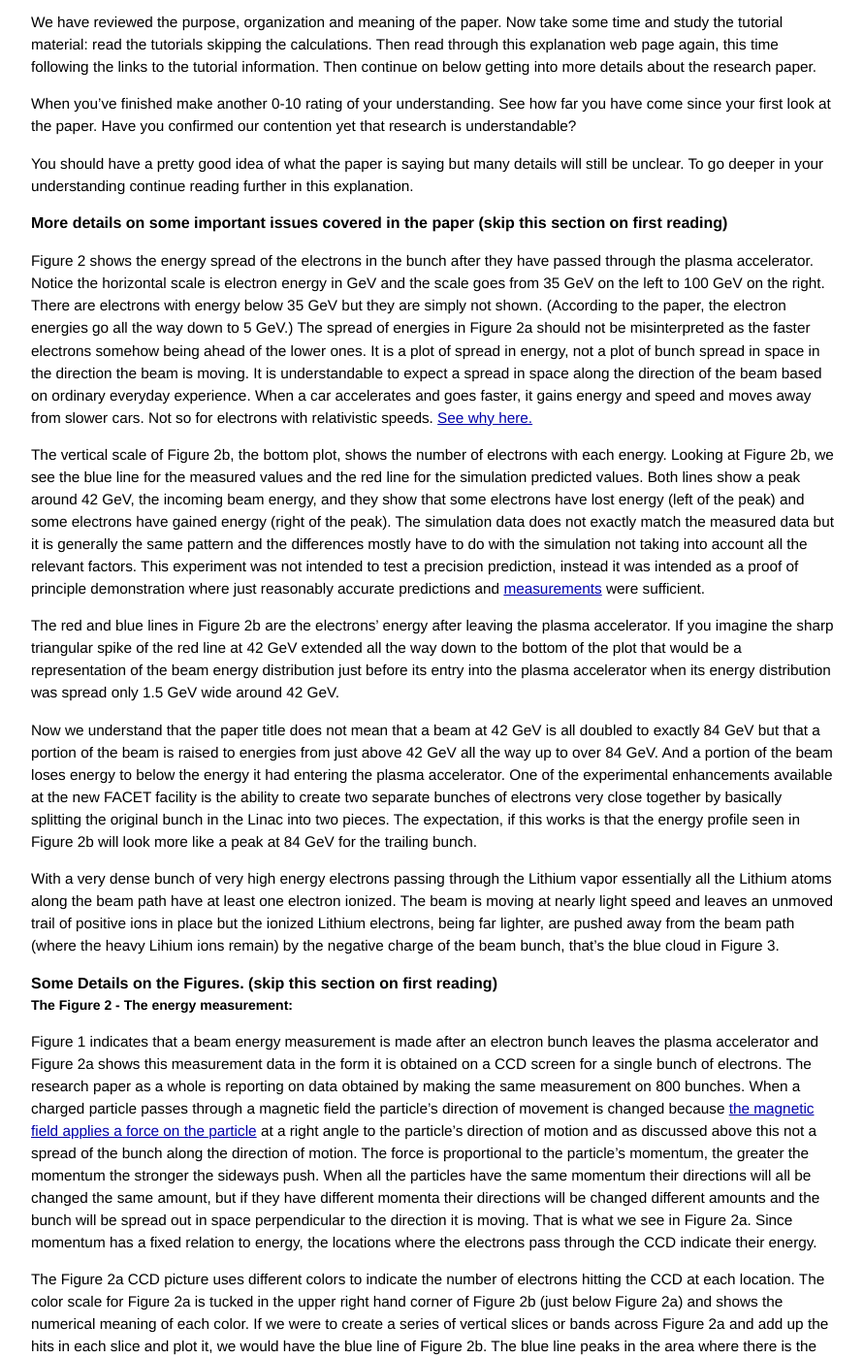
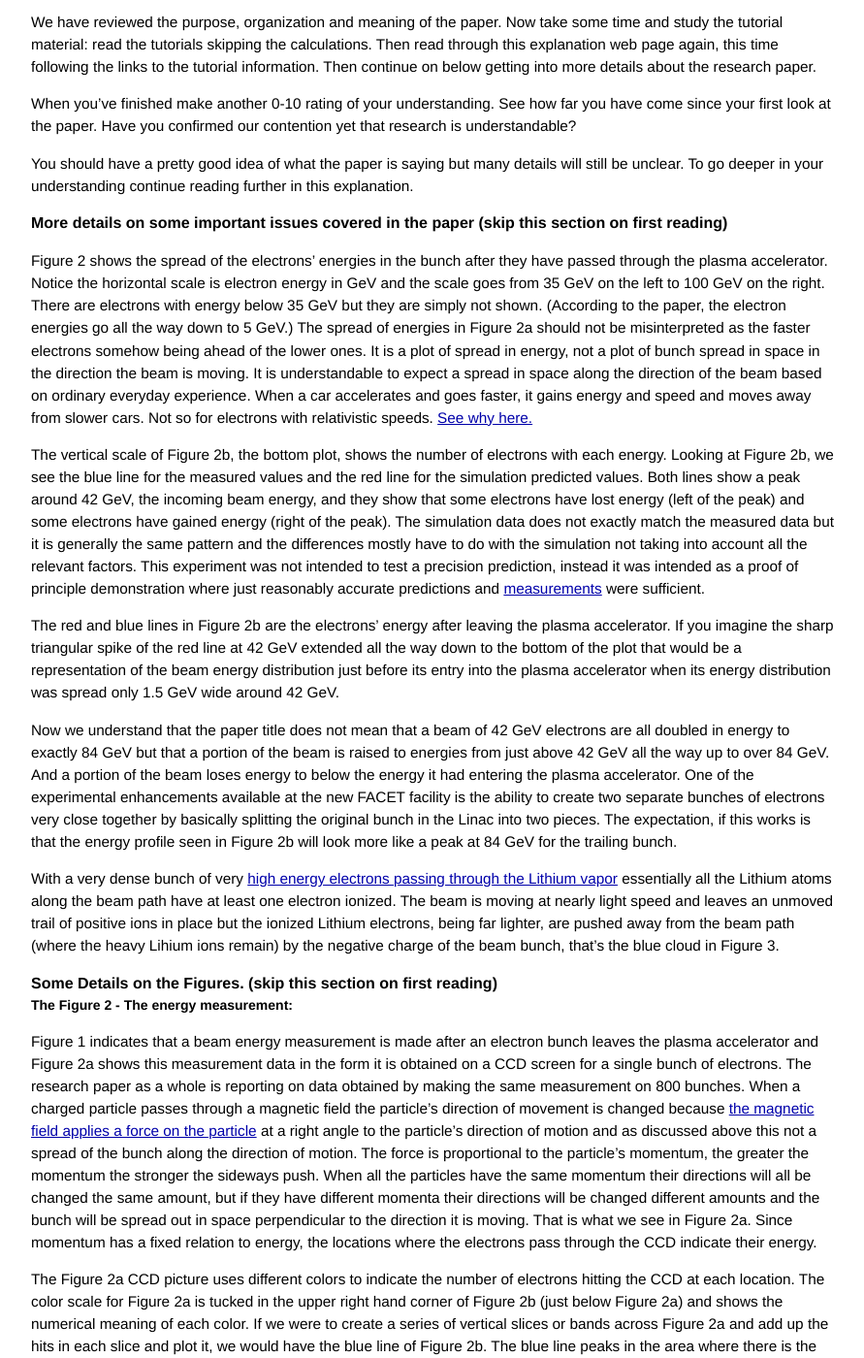
Before and after one commit to grbfacet/facet, a Jekyll site: the page built from energy-doubling-explained.md, in a window 1280 px wide and 1400 px high, scrolled down 6275 px. Shown: the whole window at 97% size, without its empty margins (193-1084 px from the left). Built offline with Jekyll 4.4.1, drawn with Linux system fonts in a browser that asks for light colours.

Commit message:
Update energy-doubling-explained.md

```diff
--- a/energy-doubling-explained.md
+++ b/energy-doubling-explained.md
@@ -138,15 +138,15 @@ You should have a pretty good idea of what the paper is saying but many details
 
 #### More details on some important issues covered in the paper (skip this section on first reading)
 
-Figure 2 shows the energy spread of the electrons in the bunch after they have passed through the plasma accelerator. Notice the horizontal scale is electron energy in GeV and the scale goes from 35 GeV on the left to 100 GeV on the right. There are electrons with energy below 35 GeV but they are simply not shown. (According to the paper, the electron energies go all the way down to 5 GeV.) The spread of energies in Figure 2a should not be misinterpreted as the faster electrons somehow being ahead of the lower ones. It is a plot of spread in energy, not a plot of bunch spread in space in the direction the beam is moving. It is understandable to expect a spread in space along the direction of the beam based on ordinary everyday experience. When a car accelerates and goes faster, it gains energy and speed and moves away from slower cars. Not so for electrons with relativistic speeds. [See why here.](/relativity-tutorial.html#the-electron-bunch-stays-together-in-the-plasma-accelerator)
+Figure 2 shows the spread of the electrons' energies in the bunch after they have passed through the plasma accelerator. Notice the horizontal scale is electron energy in GeV and the scale goes from 35 GeV on the left to 100 GeV on the right. There are electrons with energy below 35 GeV but they are simply not shown. (According to the paper, the electron energies go all the way down to 5 GeV.) The spread of energies in Figure 2a should not be misinterpreted as the faster electrons somehow being ahead of the lower ones. It is a plot of spread in energy, not a plot of bunch spread in space in the direction the beam is moving. It is understandable to expect a spread in space along the direction of the beam based on ordinary everyday experience. When a car accelerates and goes faster, it gains energy and speed and moves away from slower cars. Not so for electrons with relativistic speeds. [See why here.](/relativity-tutorial.html#the-electron-bunch-stays-together-in-the-plasma-accelerator)
 
 The vertical scale of Figure 2b, the bottom plot, shows the number of electrons with each energy. Looking at Figure 2b, we see the blue line for the measured values and the red line for the simulation predicted values. Both lines show a peak around 42 GeV, the incoming beam energy, and they show that some electrons have lost energy (left of the peak) and some electrons have gained energy (right of the peak). The simulation data does not exactly match the measured data but it is generally the same pattern and the differences mostly have to do with the simulation not taking into account all the relevant factors. This experiment was not intended to test a precision prediction, instead it was intended as a proof of principle demonstration where just reasonably accurate predictions and [measurements](/principles-of-physics-tutorial.html#theories-and-measurement-errors) were sufficient.
 
 The red and blue lines in Figure 2b are the electrons’ energy after leaving the plasma accelerator. If you imagine the sharp triangular spike of the red line at 42 GeV extended all the way down to the bottom of the plot that would be a representation of the beam energy distribution just before its entry into the plasma accelerator when its energy distribution was spread only 1.5 GeV wide around 42 GeV.
 
-Now we understand that the paper title does not mean that a beam at 42 GeV is all doubled to exactly 84 GeV but that a portion of the beam is raised to energies from just above 42 GeV all the way up to over 84 GeV. And a portion of the beam loses energy to below the energy it had entering the plasma accelerator. One of the experimental enhancements available at the new FACET facility is the ability to create two separate bunches of electrons very close together by basically splitting the original bunch in the Linac into two pieces. The expectation, if this works is that the energy profile seen in Figure 2b will look more like a peak at 84 GeV for the trailing bunch.
+Now we understand that the paper title does not mean that a beam of 42 GeV electrons are all doubled in energy to exactly 84 GeV but that a portion of the beam is raised to energies from just above 42 GeV all the way up to over 84 GeV. And a portion of the beam loses energy to below the energy it had entering the plasma accelerator. One of the experimental enhancements available at the new FACET facility is the ability to create two separate bunches of electrons very close together by basically splitting the original bunch in the Linac into two pieces. The expectation, if this works is that the energy profile seen in Figure 2b will look more like a peak at 84 GeV for the trailing bunch.
 
-With a very dense bunch of very high energy electrons passing through the Lithium vapor essentially all the Lithium atoms along the beam path have at least one electron ionized. The beam is moving at nearly light speed and leaves an unmoved trail of positive ions in place but the ionized Lithium electrons, being far lighter, are pushed away from the beam path (where the heavy Lihium ions remain) by the negative charge of the beam bunch, that’s the blue cloud in Figure 3.
+With a very dense bunch of very [high energy electrons passing through the Lithium vapor](/beam-acceleration-tutorial.html#plasma-acceleration) essentially all the Lithium atoms along the beam path have at least one electron ionized. The beam is moving at nearly light speed and leaves an unmoved trail of positive ions in place but the ionized Lithium electrons, being far lighter, are pushed away from the beam path (where the heavy Lihium ions remain) by the negative charge of the beam bunch, that’s the blue cloud in Figure 3.
 
 
 #### Some Details on the Figures. (skip this section on first reading)
```
